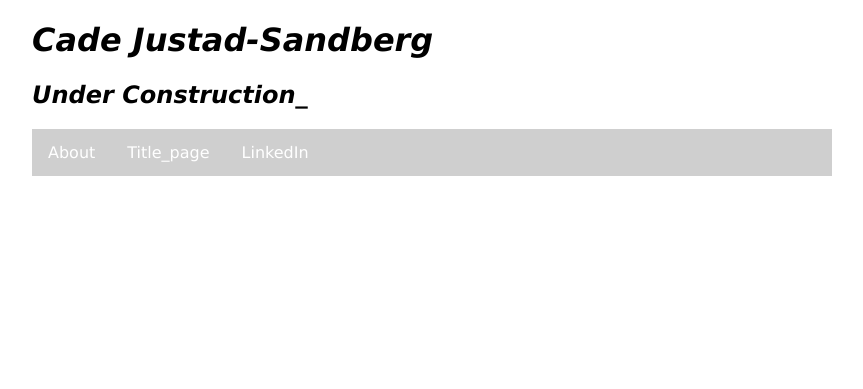
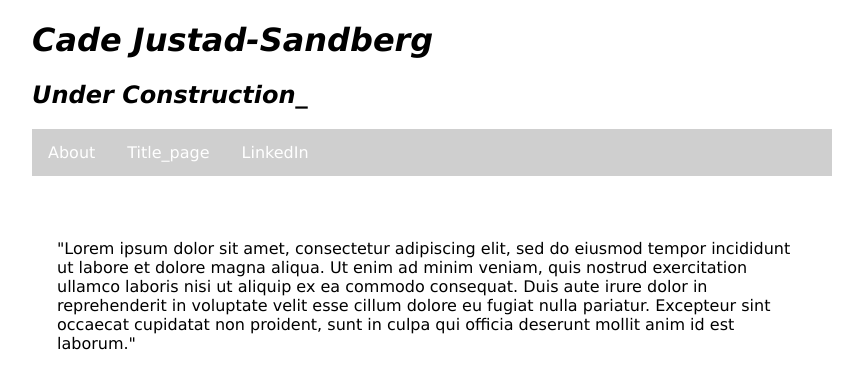
Before and after one commit to cadejs/cadejs.github.io, a Jekyll site: the page titlepage/index.html, which Jekyll copies as it is, in a window 1280 px wide. Shown: the top 389 px of the page, without its empty margins (208-1071 px from the left). Built offline with Jekyll 4.4.1, drawn with Linux system fonts in a browser that asks for light colours.

Commit message:
inserting text

```diff
--- a/titlepage/index.html
+++ b/titlepage/index.html
@@ -45,11 +45,15 @@
 <div class="center">
 <p>
 
+"Lorem ipsum dolor sit amet, consectetur adipiscing elit,
+sed do eiusmod tempor incididunt ut labore et dolore magna aliqua.
+Ut enim ad minim veniam, quis nostrud exercitation ullamco laboris
+ nisi ut aliquip ex ea commodo consequat. Duis aute irure dolor in
+ reprehenderit in voluptate velit esse cillum dolore eu fugiat nulla
+ pariatur. Excepteur sint occaecat cupidatat non proident, sunt in culpa
+ qui officia deserunt mollit anim id est laborum."
+</div>
 
-</div>
-<div class="form">
-
-</div>
 
 </main>
 
```
